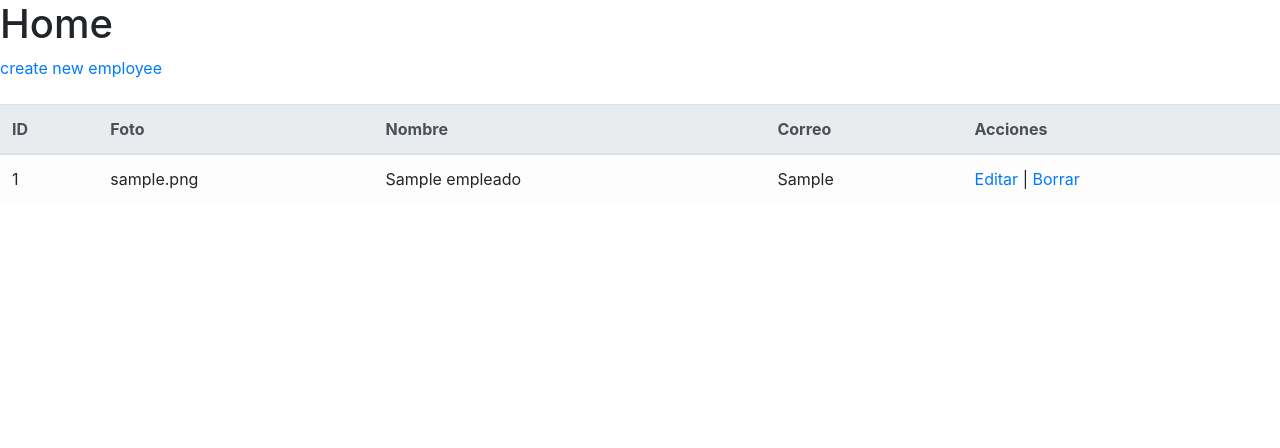
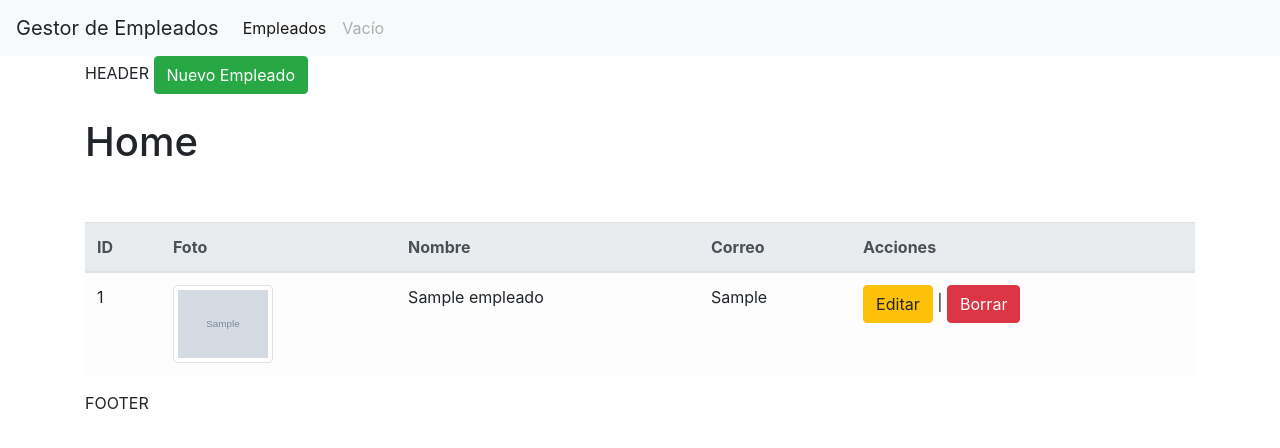
Before and after one commit to sabribrb/CRUD-project, a Flask app: page / in a window 1280 px wide. Shown: the top 448 px of the page. Run offline with Flask 2, Linux system fonts and the light colour scheme; tables that the repository leaves empty or names only in its code hold one stand-in row (values such as "Sample post"); grey boxes marked "Sample" are stand-in pictures; some libraries are stand-ins or nearby versions.

Commit message:
bootstrap add-ons

```diff
--- a/app.py
+++ b/app.py
@@ -1,6 +1,7 @@
 import os #modulo de sistema op. para eliminar la foto y updatearla
 from flask import Flask
-from flask import render_template, request,redirect #los request son solicitud de info, redirect permite redireccionar
+from flask import render_template, request,redirect, send_from_directory, url_for
+ #los request son solicitud de info, redirect permite redireccionar
 from flaskext.mysql import MySQL
 from datetime import datetime #para grabar el id de foto
 
@@ -16,6 +17,11 @@ mysql.init_app(app)
 #referenciar a la carpeta donde se subiran las fotos, con la libreria os
 CARPETA=os.path.join('uploads')
 app.config['CARPETA']=CARPETA
+
+#para obtener la foto desde uploads en la tabla
+@app.route('/uploads/<nombreFoto>')
+def uploads(nombreFoto):
+    return send_from_directory(app.config['CARPETA'], nombreFoto)
 
 #para abrir el index vamos a la terminal : "python app.py"
 @app.route("/") #indicamos la redireccion del url
@@ -100,7 +106,7 @@ def storage():
     #guardar el nombre de la foto con datetime
     now= datetime.now()
     tiempo= now.strftime("%Y%H%M%S") #año-hora-min-seg
-    nuevoNombreFoto="NO PHOTO"
+    nuevoNombreFoto='' #TO DO TO FIX ARREGLAR PENDIENTE
     if _foto.filename!='':
         nuevoNombreFoto= tiempo+_foto.filename
         _foto.save("uploads/"+nuevoNombreFoto)
--- a/templates/empleados/index.html
+++ b/templates/empleados/index.html
@@ -1,3 +1,9 @@
+{% include 'header.html' %}
+<a href="{{url_for('create')}}" class="btn btn-success">
+    Nuevo Empleado
+</a>
+<br>
+<br>
 <!DOCTYPE html>
 <html lang="en">
 <head>
@@ -8,7 +14,7 @@
 </head>
 <body>
     <h1>Home </h1>
-    <a href="/create">create new employee</a>
+
 
     <br> <br>
     <table class="table table-light">
@@ -25,12 +31,17 @@
             {% for empleado in empleados %} <!--Extension Jinja2, un Jfor -->
             <tr>
                 <td>{{empleado[0]}}</td> <!-- En el dict de cada empleado, Num ID -->
-                <td>{{empleado[3]}}</td> <!-- Foto -->
+                <td>
+                    <img class="img-thumbnail" width="100" src="uploads/{{empleado[3]}}" alt="">
+                </td> <!-- Foto -->
                 <td>{{empleado[1]}}</td> <!-- Nombre -->
                 <td>{{empleado[2]}}</td> <!-- Correo -->
-                <td> <a href="/edit/{{empleado[0]}}">Editar</a>
+                <td>
+                     <a class="btn btn-warning" href="/edit/{{empleado[0]}}">Editar</a>
                     |
-                    <a href="/destroy/{{empleado[0]}}">Borrar</a>
+                    <a class="btn btn-danger"
+                     onclick="return confirm('ATENCIÓN: Eliminará el empleado seleccionado. Esta accion es irreversible')"
+                      href="/destroy/{{empleado[0]}}">Borrar</a>
                 </td>
             </tr>
             {% endfor %}
@@ -39,3 +50,5 @@
 
 </body>
 </html>
+
+{% include 'footer.html' %}
--- a/templates/footer.html
+++ b/templates/footer.html
@@ -1,4 +1,4 @@
 
-        </div>
+       FOOTER  </div>
     </body>
 </html>
--- a/templates/header.html
+++ b/templates/header.html
@@ -7,4 +7,23 @@
     <title>Home - Empleados</title>
 </head>
 <body>
+    <nav class="navbar navbar-expand-lg navbar-light bg-light ">
+        <a class="navbar-brand">Gestor de Empleados</a>
+        <button class="navbar-toggler" data-target="#my-nav" data-toggle="collapse" aria-controls="my-nav" aria-expanded="false" aria-label="Toggle navigation">
+            <span class="navbar-toggler-icon"></span>
+        </button>
+
+        <div id="my-nav" class="collapse navbar-collapse">
+            <ul class="navbar-nav mr-auto">
+                <li class="nav-item active">
+                    <a class="nav-link" href="{{url_for('index')}}"> Empleados <span class="sr-only">(current)</span></a>
+                </li>
+                <li class="nav-item">
+                    <a class="nav-link disabled" href="" tabindex="-1" aria-disabled="true">Vacío</a>
+                </li>
+            </ul>
+        </div>
+    </nav>
+
     <div class="container">
+        HEADER
```
Also changed, not shown: templates/empleados/create.html (+14 -0 lines), templates/empleados/edit.html (+6 -2 lines).
